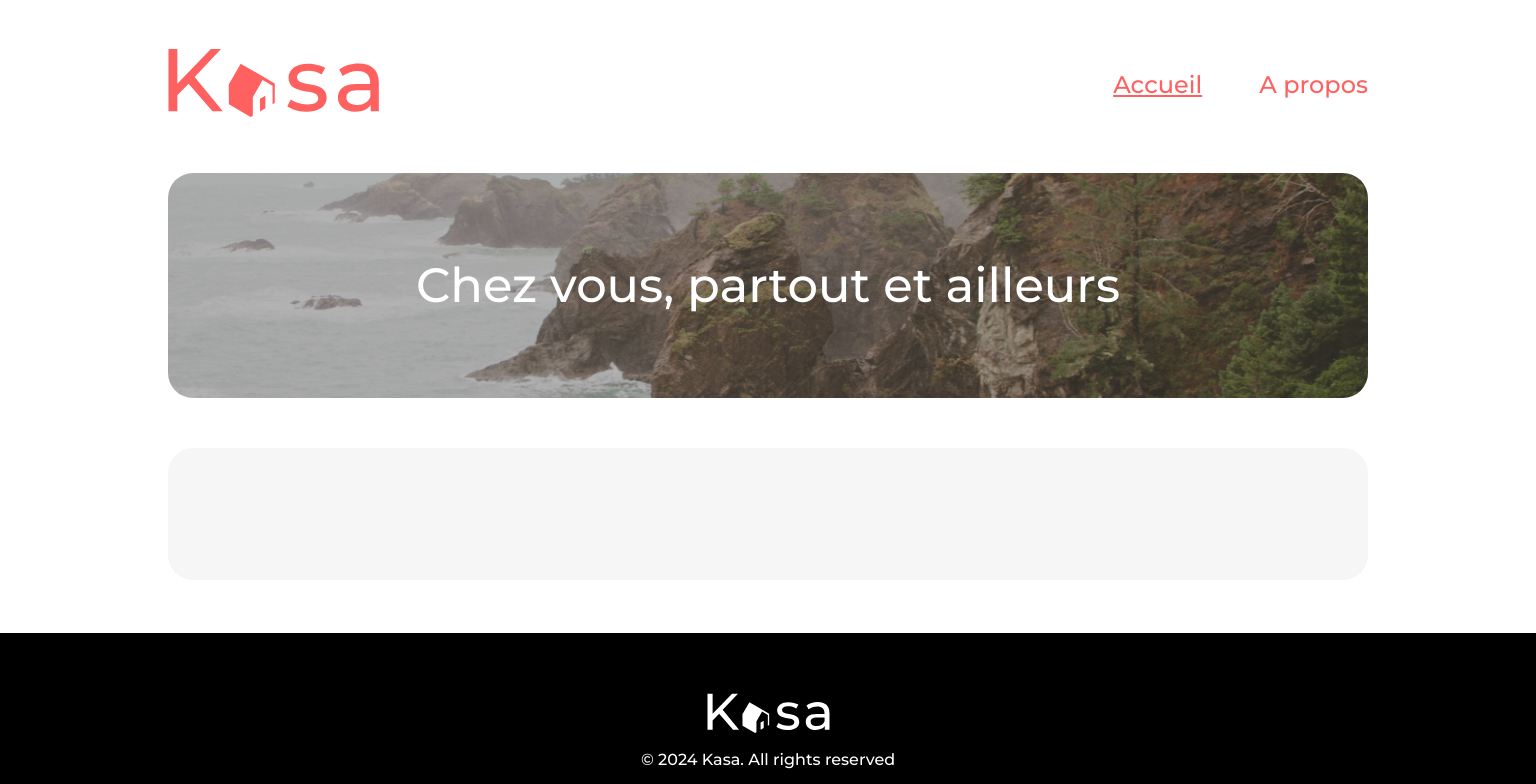
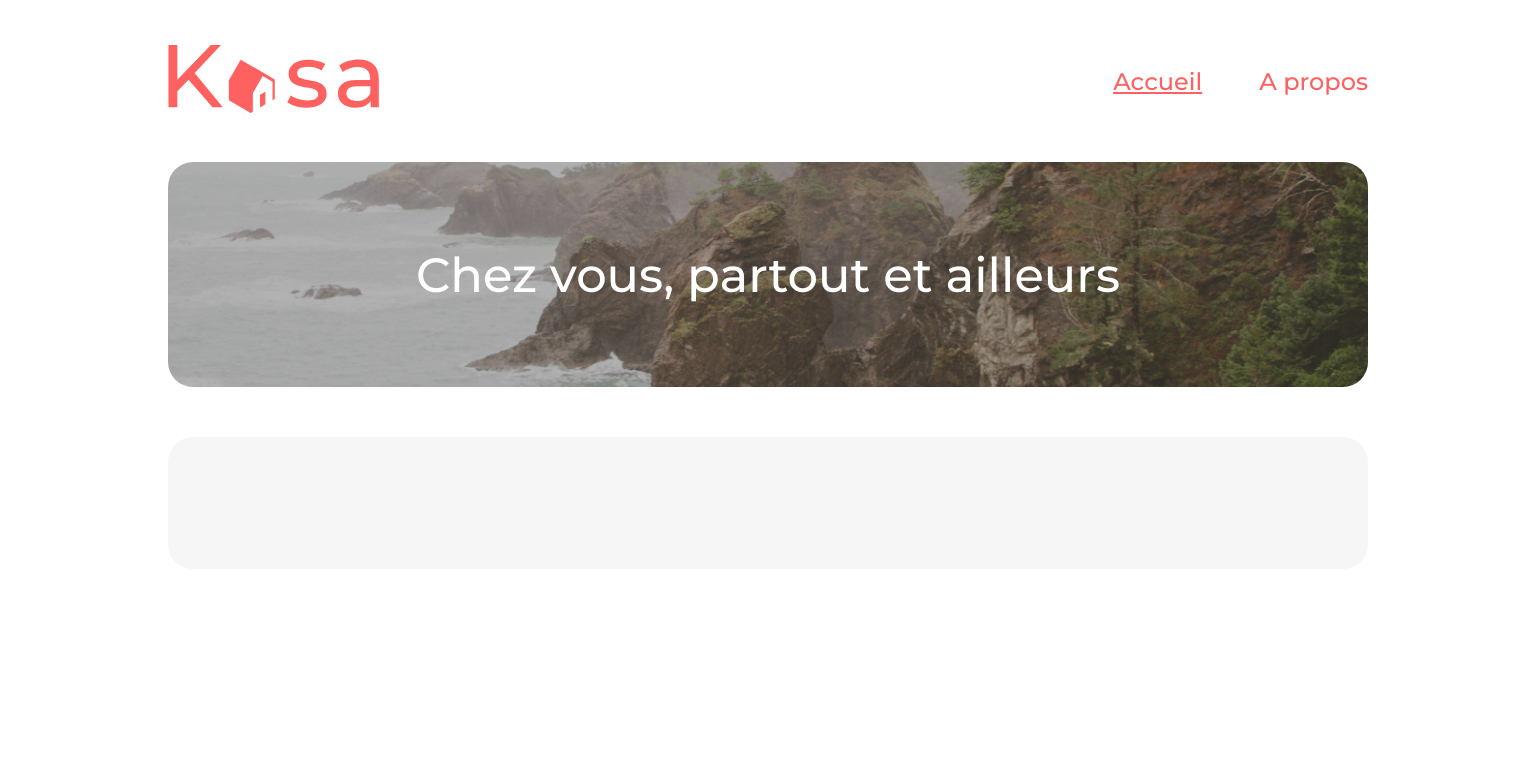
Before and after one commit to bebill/Openclassrooms-P11_Kasa, a React (Create React App) app: page /#/ in a window 1536 px wide. Shown: the top 784 px of the page. Built offline with nearby package versions, Linux system fonts and the light colour scheme.

Commit message:
fix margin and footer placement for wide screen

```diff
--- a/src/sass/base/_index.scss
+++ b/src/sass/base/_index.scss
@@ -19,6 +19,5 @@ h3 {
     display: flex;
     flex-direction: column;
     justify-content: space-between;
-    min-height: 100VH;
   }
 }
--- a/src/sass/components/_collapsible.scss
+++ b/src/sass/components/_collapsible.scss
@@ -18,6 +18,7 @@ button {
 
     &:hover {
         opacity: 0.9;
+        cursor: pointer;
     }
 }
 
--- a/src/sass/layout/_header.scss
+++ b/src/sass/layout/_header.scss
@@ -39,7 +39,7 @@ nav {
   header {
     max-width: 1200px;
     width: 100%;
-    margin: auto;
+    margin: 0 auto;
   }
 }
 
--- a/src/sass/main.css
+++ b/src/sass/main.css
@@ -16,7 +16,6 @@ h3 {
     display: flex;
     flex-direction: column;
     justify-content: space-between;
-    min-height: 100VH;
   }
 }
 a {
@@ -93,6 +92,7 @@ button {
 }
 button:hover {
   opacity: 0.9;
+  cursor: pointer;
 }
 
 .collapsible-content {
@@ -241,7 +241,7 @@ nav li:hover {
   header {
     max-width: 1200px;
     width: 100%;
-    margin: auto;
+    margin: 0 auto;
   }
 }
 @media screen and (max-width: 992px) {
@@ -325,6 +325,7 @@ footer {
 }
 main {
   margin: 0 100px;
+  min-height: 100vh;
   animation: fade-in 1s ease-in-out 0.2s both;
 }
 
@@ -346,7 +347,7 @@ main {
   main {
     max-width: 1200px;
     width: 100%;
-    margin: auto;
+    margin: 0 auto;
   }
 }
 @media screen and (max-width: 992px) {
--- a/src/sass/pages/_home.scss
+++ b/src/sass/pages/_home.scss
@@ -2,6 +2,7 @@
 
 main {
     margin: 0 100px;
+    min-height: 100vh;
     -webkit-animation: fade-in 1s ease-in-out 0.2s both;
     animation: fade-in 1s ease-in-out 0.2s both;
 }
@@ -38,7 +39,7 @@ main {
     main {
         max-width: 1200px;
         width: 100%;
-        margin: auto;
+        margin: 0 auto;
     }
 }
 
```
Also changed, not shown: 1 other file (tests, documents, lock files or other folders).
